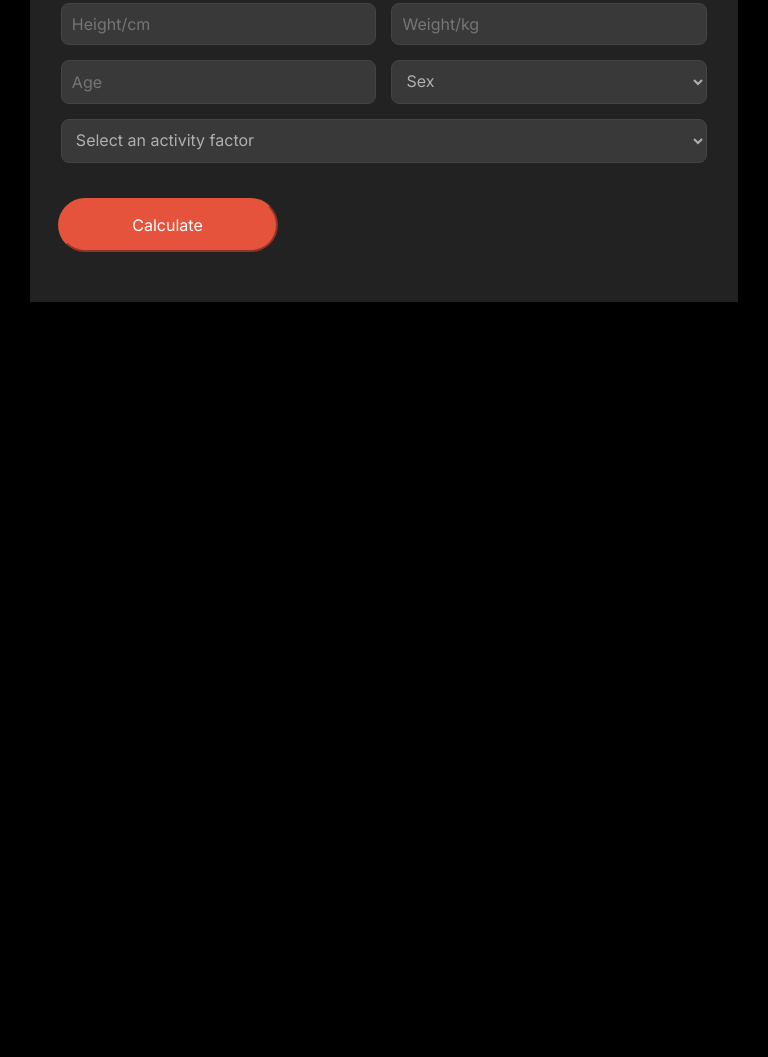
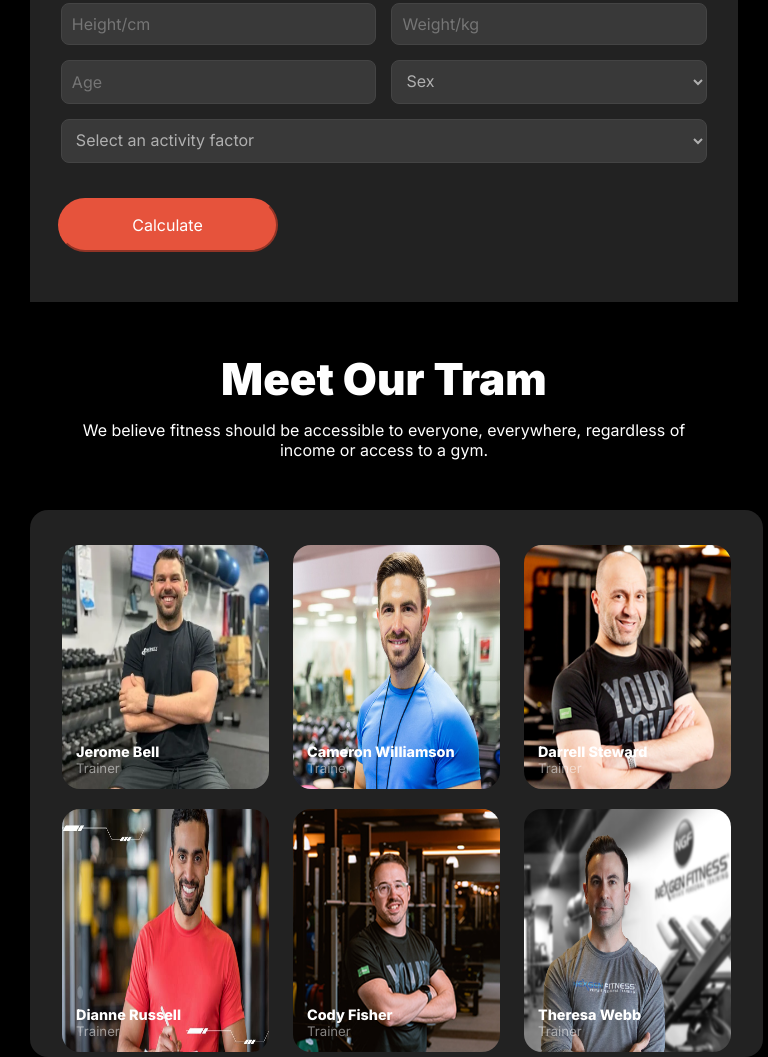
Before and after one commit to zabirarkam27/assignment_02_responsive_website, a plain HTML site: page index.html in a window 768 px wide. Shown: the part 3391-4448 px from the top of the page. Before the commit the page ends 3693 px from the top, so only its background shows below. Drawn offline with Linux system fonts and the light colour scheme; a web font is replaced by a local one.

Commit message:
added meet our team section

```diff
--- a/index.html
+++ b/index.html
@@ -166,6 +166,58 @@
                 </div>
             </div>
         </section>
+
+        <!-- meet our team section -->
+         <section class="team">
+            <div class="section-header">
+                <h3 class="section-title">Meet Our Tram</h3>
+                <p class="section-detail">We believe fitness should be accessible to everyone, everywhere, regardless of <br>income or access to a gym.</p>
+            </div>
+            <div class="team-photo">
+                <div class="photo-1">
+                    <img src="images/trainer1.png" alt="Gym Trainer's photo">
+                    <div class="photo-name">
+                        <h4>Jerome Bell</h4>
+                        <p class="white-opacity50">Trainer</p>
+                    </div>
+                </div>
+                <div class="photo-2">
+                    <img src="images/trainer2.png" alt="Gym Trainer's photo">
+                    <div class="photo-name">
+                        <h4>Cameron Williamson</h4>
+                        <p class="white-opacity50">Trainer</p>
+                    </div>
+                </div>
+                <div class="photo-3">
+                    <img src="images/trainer3.png" alt="Gym Trainer's photo">
+                    <div class="photo-name">
+                        <h4>Darrell Steward</h4>
+                        <p class="white-opacity50">Trainer</p>
+                    </div>
+                </div>
+                <div class="photo-4">
+                    <img src="images/trainer4.png" alt="Gym Trainer's photo">
+                    <div class="photo-name">
+                        <h4>Dianne Russell</h4>
+                        <p class="white-opacity50">Trainer</p>
+                    </div>
+                </div>
+                <div class="photo-5">
+                    <img src="images/trainer5.png" alt="Gym Trainer's photo">
+                    <div class="photo-name">
+                        <h4>Cody Fisher</h4>
+                        <p class="white-opacity50">Trainer</p>
+                    </div>
+                </div>
+                <div class="photo-6">
+                    <img src="images/trainer6.png" alt="Gym Trainer's photo    ">
+                    <div class="photo-name">
+                        <h4>Theresa Webb</h4>
+                        <p class="white-opacity50">Trainer</p>
+                    </div>
+                </div>
+            </div>
+         </section>
      </main>
      <footer>
 
--- a/styles/style.css
+++ b/styles/style.css
@@ -371,6 +371,40 @@ td{
     flex-direction: column;
 }
 
+/* meet our team styles */
+.team{
+    text-align:center;
+}
+.team-photo{
+    max-width: 1060px;
+    width: 100%;
+    background-color: #222222;
+    border-radius: 18px;
+    padding: 35px 30px 5px;
+    display: grid;
+    grid-template-columns: repeat(3, 1fr);
+    gap: 20px;
+}
+.team-photo img{
+    max-width: 326px;
+    width: 100%;
+    max-height: 272px;
+    height: 100%;
+    border-radius: 18px;
+}
+.photo-name{
+    text-align: left;
+    translate: 20px -60px;
+}
+.photo-name h4{
+    font-size: 1.25rem;
+    font-weight: 900;
+}
+.photo-name p{
+    font-size: 0.825rem;
+    font-weight: 400;
+}
+
 
 /* Responsive for small devices */
 @media screen and (max-width:576px) {
@@ -515,27 +549,20 @@ td{
         max-width: 350px;
         font-size: 1rem;
     }
+
+    /* meet our team */
+    .team-photo{
+        width: 80%;
+        grid-template-columns: repeat(1, 1fr);
+    }
+    .team-photo img{
+        width: 100%;
+        height: 100%;
+    }
+    .photo-1, .photo-2{
+        display: none
+    }
 }
-
-
-
-
-
-
-
-
-
-
-
-
-
-
-
-
-
-
-
-
 
 @media screen and (min-width: 576px) and (max-width: 768px) {
    /* shared styles */
@@ -634,6 +661,28 @@ td{
         padding: 15px;
         font-size: 1rem;
     }
+
+    /* meet our team */
+    .team-photo{
+        width: 90%;
+        grid-template-columns: repeat(3, 1fr);
+    }
+    .team-photo img{
+        width: 100%;
+        height: 80%;
+    }
+    .photo-name{
+        text-align: left;
+        translate: 10px -50px;
+    }
+    .photo-name h4{
+        font-size: .9rem;
+        font-weight: 800;
+    }
+    .photo-name p{
+        font-size: 0.825rem;
+        font-weight: 400;
+    }
 }
 
 
@@ -696,4 +745,18 @@ td{
     .run-extra-mile{
         width: 92%;
     }
+
+    /* meet our team */
+    .team-photo{
+        width: 95%;
+        grid-template-columns: repeat(3, 1fr);
+    }
+    .team-photo img{
+        width: 100%;
+        height: 100%;
+    }
+    .photo-name{
+        text-align: left;
+        translate: 10px -50px;
+    }
 }
```
